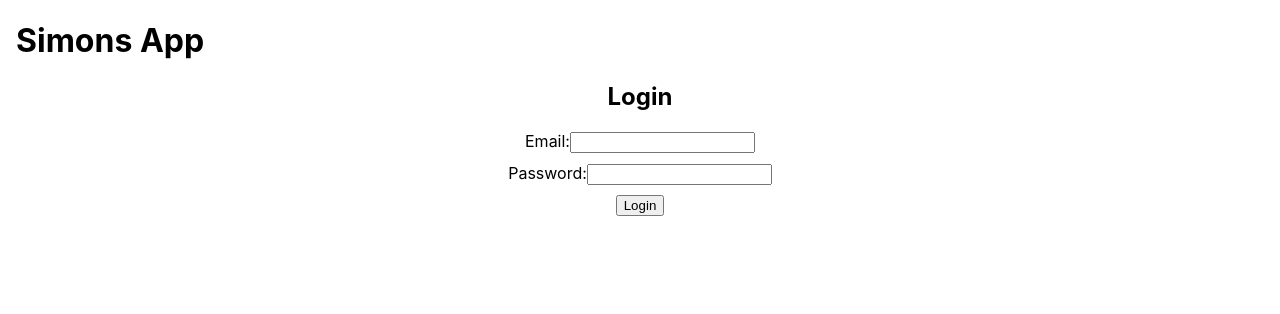
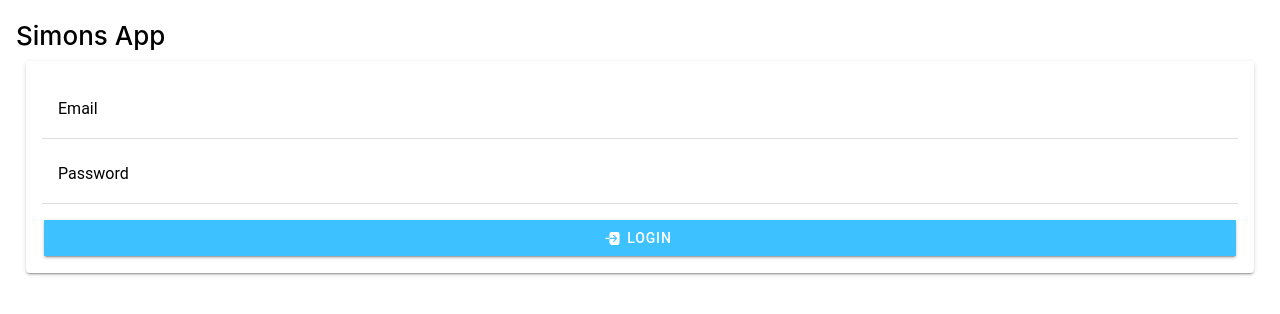
Before and after one commit to davletd/guruai, a React (Create React App) app: page / in a window 1280 px wide. Shown: the top 314 px of the page. Built offline with nearby package versions, Linux system fonts and the light colour scheme.

Commit message:
ionic setup

```diff
--- a/package.json
+++ b/package.json
@@ -6,6 +6,7 @@
     "@capacitor/android": "^5.0.4",
     "@capacitor/core": "^5.0.4",
     "@capacitor/ios": "^5.0.4",
+    "@ionic/react": "^7.0.9",
     "@testing-library/jest-dom": "^5.16.5",
     "@testing-library/react": "^13.4.0",
     "@testing-library/user-event": "^13.5.0",
@@ -13,6 +14,7 @@
     "@types/node": "^16.18.34",
     "@types/react": "^18.2.7",
     "@types/react-dom": "^18.2.4",
+    "ionicons": "^7.1.1",
     "react": "^18.2.0",
     "react-dom": "^18.2.0",
     "react-router-dom": "^6.11.2",
--- a/public/index.html
+++ b/public/index.html
@@ -9,6 +9,7 @@
       name="description"
       content="Web site created using create-react-app"
     />
+    <meta name="viewport" content="width=device-width, initial-scale=1, viewport-fit=cover" />
     <link rel="apple-touch-icon" href="%PUBLIC_URL%/logo192.png" />
     <!--
       manifest.json provides metadata used when your web app is installed on a
--- a/src/App.tsx
+++ b/src/App.tsx
@@ -1,9 +1,28 @@
+/* Core CSS required for Ionic components to work properly */
+import '@ionic/react/css/core.css';
+
+/* Basic CSS for apps built with Ionic */
+import '@ionic/react/css/normalize.css';
+import '@ionic/react/css/structure.css'; // Remove if nothing is visible
+import '@ionic/react/css/typography.css';
+
+/* Optional CSS utils that can be commented out */
+import '@ionic/react/css/padding.css';
+import '@ionic/react/css/float-elements.css';
+import '@ionic/react/css/text-alignment.css';
+import '@ionic/react/css/text-transformation.css';
+import '@ionic/react/css/flex-utils.css';
+import '@ionic/react/css/display.css';
+import { setupIonicReact } from '@ionic/react';
+
+import { Outlet } from 'react-router-dom';
 import './App.css';
-import { Outlet } from 'react-router-dom';
+
+setupIonicReact();
 
 function App() {
 	return (
-		<div style={{ margin: '1rem' }}>
+		<div style={{ margin: '0 1rem 0 1rem', paddingTop: 'env(safe-area-inset-top)' }}>
 			<h1>Simons App</h1>
 			<Outlet />
 		</div>
--- a/src/routes/Login.tsx
+++ b/src/routes/Login.tsx
@@ -1,43 +1,65 @@
-import { useState } from 'react';
+import {
+	IonButton,
+	IonCard,
+	IonCardContent,
+	IonIcon,
+	IonInput,
+	IonItem,
+	IonLabel,
+	useIonAlert,
+	useIonLoading
+} from '@ionic/react';
 import { useNavigate } from 'react-router-dom';
+import { logIn } from 'ionicons/icons';
 
 function Login() {
-	const [loading, setLoading] = useState(false);
 	const navigate = useNavigate();
+	const [alert] = useIonAlert();
+	const [present, dismiss] = useIonLoading();
 
-	const onSubmit = (event: any) => {
+	const onSubmit = async (event: any) => {
 		event.preventDefault();
-		setLoading(true);
-
-		console.log('submit!');
+		await present({ message: 'Loading...' });
 
 		setTimeout(() => {
-			setLoading(false);
-			navigate('/app/dashboard');
+			dismiss();
+			if (Math.random() < 0.5) {
+				alert({
+					header: 'Invalid credentials',
+					message: 'There is no user with that name and password.',
+					buttons: [{ text: 'Ok' }]
+				});
+			} else {
+				navigate('/app/dashboard');
+			}
 		}, 1500);
 	};
 
 	return (
-		<main style={{ textAlign: 'center' }}>
-			<h2>Login</h2>
-			<form onSubmit={onSubmit}>
-				<div
-					style={{ display: 'flex', flexDirection: 'column', alignItems: 'center', gap: '10px' }}
-				>
-					<div>
-						<label>Email:</label>
-						<input type="text"></input>
-					</div>
+		<>
+			<IonCard>
+				<IonCardContent>
+					<form onSubmit={onSubmit}>
+						<IonItem>
+							<IonLabel position="floating">Email</IonLabel>
+							<IonInput type="email"></IonInput>
+						</IonItem>
 
-					<div>
-						<label>Password:</label>
-						<input type="password"></input>
-					</div>
+						<IonItem>
+							<IonLabel position="floating">Password</IonLabel>
+							<IonInput type="password"></IonInput>
+						</IonItem>
 
-					{loading ? <div>Loading...</div> : <button type="submit">Login</button>}
-				</div>
-			</form>
-		</main>
+						<div className="ion-margin-top">
+							<IonButton expand="full" type="submit" color="secondary">
+								<IonIcon icon={logIn} slot="start" />
+								Login
+							</IonButton>
+						</div>
+					</form>
+				</IonCardContent>
+			</IonCard>
+		</>
 	);
 }
 
```
Also changed, not shown: 1 other file (tests, documents, lock files or other folders).
